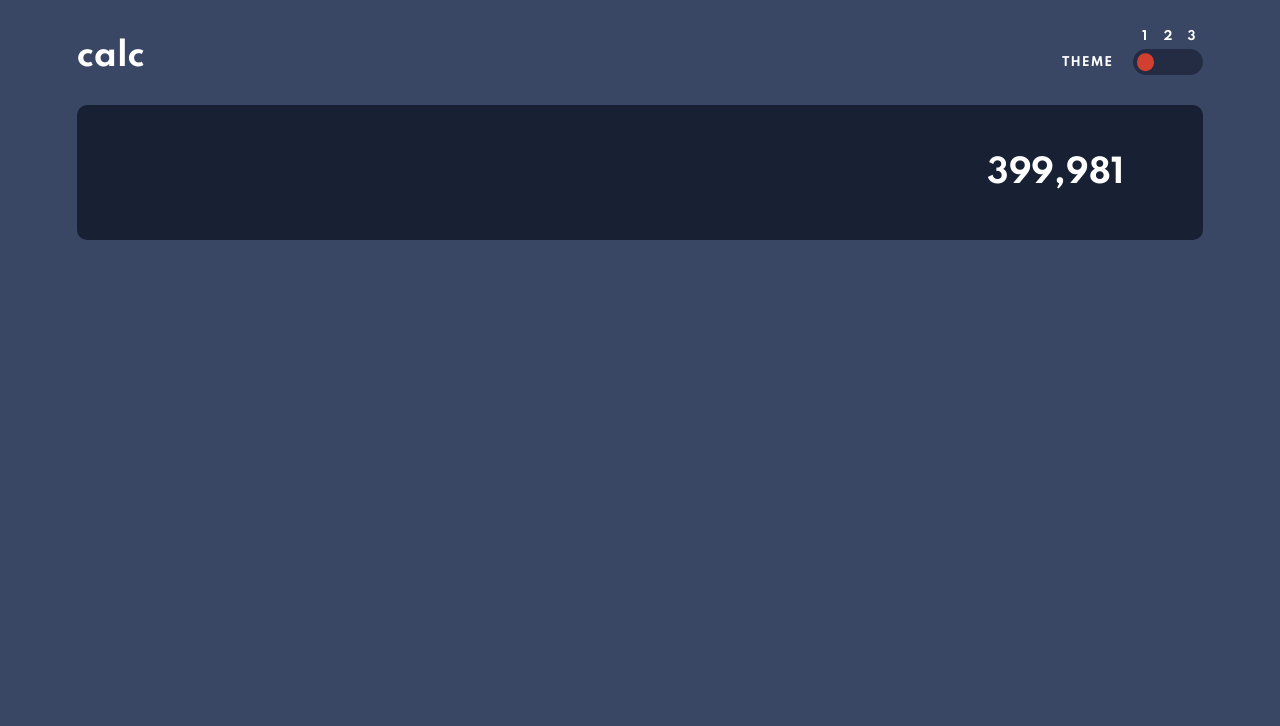
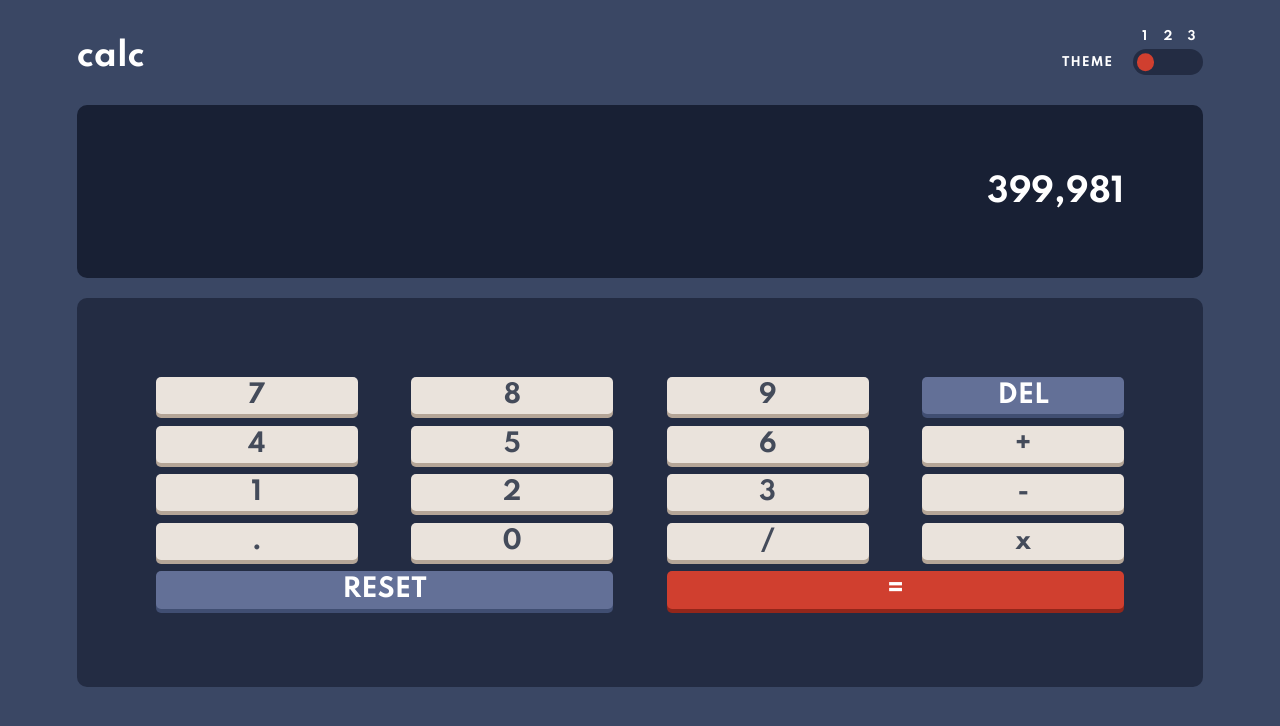
Before and after one commit to Breckles/calculator-app, a React (Create React App) app: page / in a window 1280 px wide. Shown: the top 726 px of the page. Built offline with nearby package versions, Linux system fonts and the light colour scheme.

Commit message:
- created Button UI component - created CalcButtons component - added CalcButtons to App component - began styling the CalcButtons and Button components

```diff
--- a/src/App.js
+++ b/src/App.js
@@ -1,5 +1,6 @@
 import Header from './components/Header/Header';
 import CalcDisplay from './components/CalcDisplay/CalcDisplay';
+import CalcButtons from './components/CalcButtons/CalcButtons';
 
 import classes from './App.module.css';
 import './Themes.css';
@@ -9,6 +10,7 @@ function App() {
     <div id="appWrapper" className={`${classes.appWrapper} darkTheme`}>
       <Header className={classes.headerWrapper} />
       <CalcDisplay className={classes.calcDisplayWrapper} />
+      <CalcButtons className={classes.calcButtonsWrapper} />
     </div>
   );
 }
--- a/src/App.module.css
+++ b/src/App.module.css
@@ -1,18 +1,28 @@
 .appWrapper {
+  display: flex;
+  flex-direction: column;
   height: 100vh;
   padding: 0 6%;
 }
 
 .headerWrapper {
+  flex: 1 0 7.5rem;
   width: 100%;
-  height: 7.5rem;
   margin-bottom: 3rem;
 }
 
 .calcDisplayWrapper {
+  flex: 1 0 9rem;
   width: 100%;
-  height: 9rem;
   padding: 6% 7%;
+  margin-bottom: 2rem;
 
   font-size: 3.2rem;
 }
+
+.calcButtonsWrapper {
+  flex: 1 1 100%;
+  width: 100%;
+  padding: 7%;
+  margin-bottom: 10%;
+}
--- a/src/Themes.css
+++ b/src/Themes.css
@@ -16,6 +16,8 @@
 
   --text-light-color: white;
   --text-dark-color: hsl(221, 14%, 31%);
+
+  --font-family: 'Spartan', sans-serif;
 }
 
 
@@ -35,6 +37,8 @@
 
   --text-light-color: white;
   --text-dark-color: hsl(60, 10%, 19%);
+
+  --font-family: 'Spartan', sans-serif;
 }
 
 
@@ -54,6 +58,8 @@
 
   --text-light-color: white;
   --text-dark-color: hsl(60, 10%, 19%);
+
+  --font-family: 'Spartan', sans-serif;
 }
 
 
@@ -62,6 +68,7 @@
 #appWrapper {
   background-color: var(--primary-bg-color);
   color: var(--text-light-color);
+  font-family: var(--font-family);
 }
 
 .themeToggler .toggleBody {
@@ -75,3 +82,29 @@
 .calcDisplay {
   background-color: var(--calc-display-bg-color);
 }
+
+.calcButtons {
+  background-color: var(--secondary-bg-color);
+}
+
+.button {
+  background-color: var(--key-primary-bg-color);
+  box-shadow: 0 4px var(--key-primary-shadow-color);
+  color: var(--text-dark-color);
+
+  font-family: var(--font-family);
+  font-size: 2.5rem;
+}
+
+.button.deleteButton,
+.button.resetButton {
+  background-color: var(--key-secondary-bg-color);
+  box-shadow: 0 4px var(--key-secondary-shadow-color);
+  color: var(--text-light-color);
+}
+
+.button.evaluateButton {
+  background-color: var(--key-tertiary-bg-color);
+  box-shadow: 0 4px var(--key-tertiary-shadow-color);
+  color: var(--text-light-color);
+}
--- /dev/null
+++ b/src/UI/Button.js
@@ -0,0 +1,14 @@
+import classes from './Button.module.css';
+
+const Button = (props) => {
+  return (
+    <button
+      type={props.type || 'button'}
+      className={`${props.className || ''} ${classes.button} button`}
+    >
+      {props.children}
+    </button>
+  );
+};
+
+export default Button;
--- /dev/null
+++ b/src/UI/Button.module.css
@@ -0,0 +1,7 @@
+.button {
+  display: flex;
+  justify-content: center;
+  align-items: center;
+  border: none;
+  border-radius: 0.5rem;
+}
--- a/src/UI/Card.js
+++ b/src/UI/Card.js
@@ -2,7 +2,7 @@ import classes from './Card.module.css';
 
 const Card = (props) => {
   return (
-    <section className={`${classes.card} ${props.className}`}>
+    <section className={`${props.className} ${classes.card} card`}>
       {props.children}
     </section>
   );
--- /dev/null
+++ b/src/components/CalcButtons/CalcButtons.js
@@ -0,0 +1,35 @@
+import Card from '../../UI/Card';
+import Button from '../../UI/Button';
+
+import classes from './CalcButtons.module.css';
+
+const CalcButtons = (props) => {
+  return (
+    <Card className={`${props.className} ${classes.calcButtons} calcButtons`}>
+      <Button>7</Button>
+      <Button>8</Button>
+      <Button>9</Button>
+      <Button className={`deleteButton`}>DEL</Button>
+
+      <Button>4</Button>
+      <Button>5</Button>
+      <Button>6</Button>
+      <Button>+</Button>
+
+      <Button>1</Button>
+      <Button>2</Button>
+      <Button>3</Button>
+      <Button>-</Button>
+
+      <Button>.</Button>
+      <Button>0</Button>
+      <Button>/</Button>
+      <Button>x</Button>
+
+      <Button className={`${classes.resetButton} resetButton`}>RESET</Button>
+      <Button className={`${classes.evaluateButton} evaluateButton`}>=</Button>
+    </Card>
+  );
+};
+
+export default CalcButtons;
--- /dev/null
+++ b/src/components/CalcButtons/CalcButtons.module.css
@@ -0,0 +1,13 @@
+.calcButtons {
+  display: grid;
+  grid-template-columns: repeat(4, 1fr);
+  gap: 5% 5.5%;
+}
+
+.resetButton {
+  grid-column: 1 / 3;
+}
+
+.evaluateButton {
+  grid-column: 3 / 5;
+}
--- a/src/components/CalcDisplay/CalcDisplay.js
+++ b/src/components/CalcDisplay/CalcDisplay.js
@@ -5,7 +5,7 @@ import classes from './CalcDisplay.module.css';
 const CalcDisplay = (props) => {
   const content = '399,981';
   return (
-    <Card className={`${classes.calcDisplay} ${props.className} calcDisplay`}>
+    <Card className={`${props.className} ${classes.calcDisplay} calcDisplay`}>
       {content}
     </Card>
   );
--- a/src/index.css
+++ b/src/index.css
@@ -7,7 +7,6 @@
 }
 
 html {
-  font-family: 'Spartan', sans-serif;
   font-size: 10px;
 }
 
```
